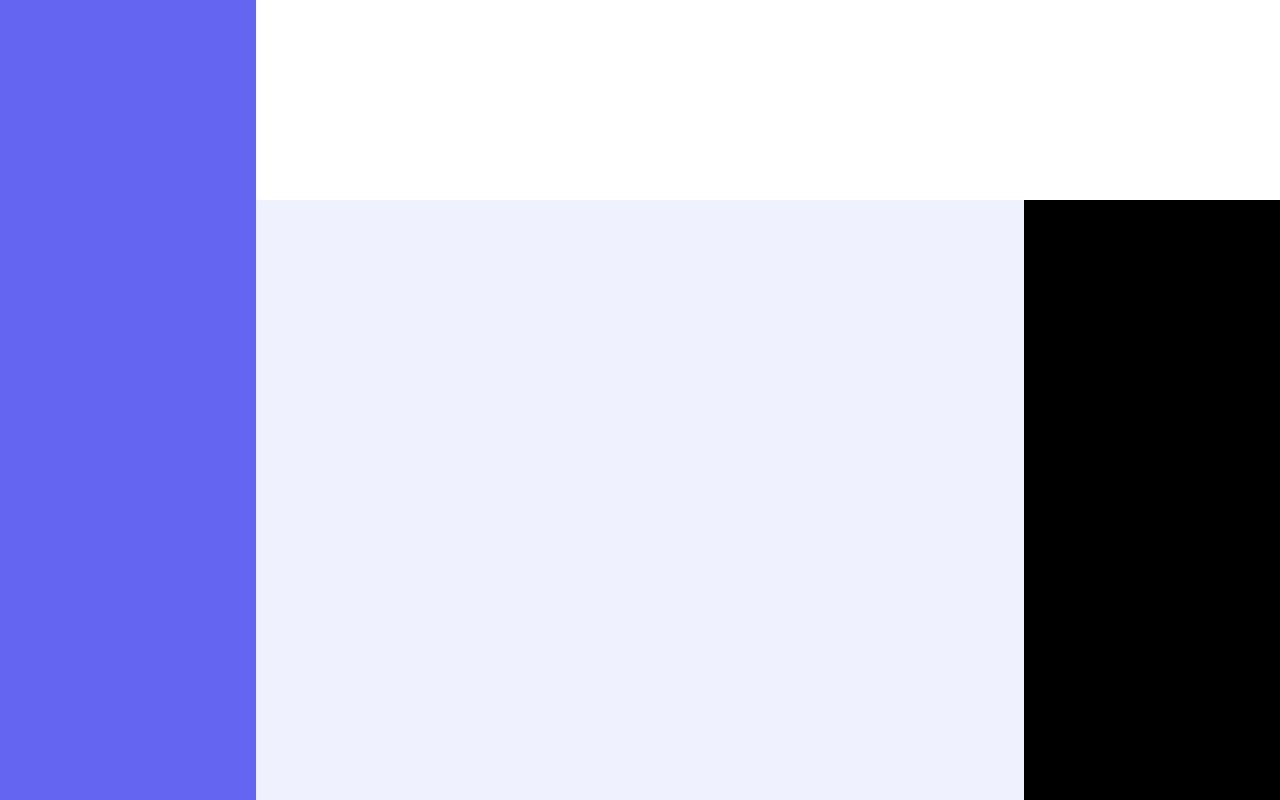
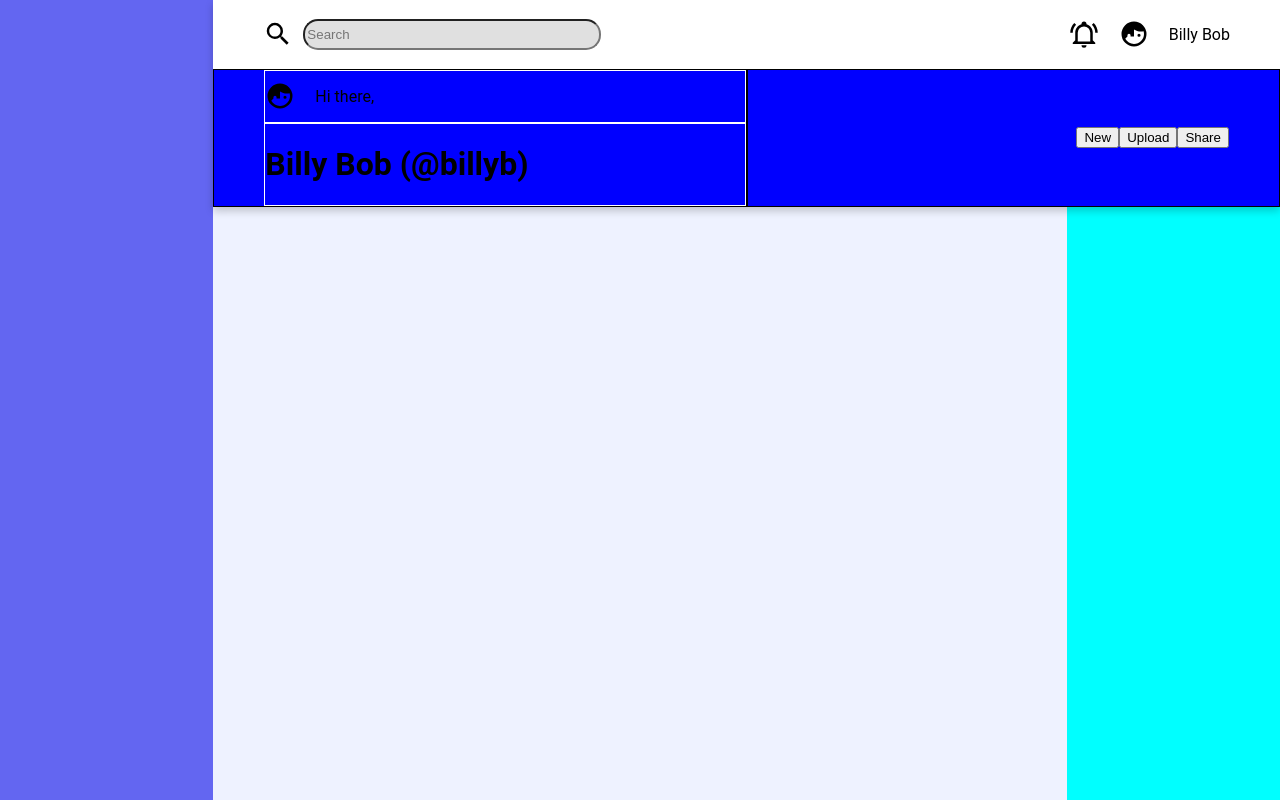
Before and after one commit to synsy/top-dashboard, a plain HTML site: page index.html in a window 1280 px wide. Drawn offline with Linux system fonts and the light colour scheme.

Commit message:
Updated index and style to include basic structure of header items.

```diff
--- a/index.html
+++ b/index.html
@@ -9,7 +9,33 @@
 <body>
     <div class="container">
         <div class="header">
-
+            <div class="header-top">
+                <div id="search">
+                    <img src="./search.svg" alt="search" class="search">
+                    <input type="text" class="search" placeholder="Search" id="search-bar">
+                </div>
+                <div id="profile">
+                    <img src="./notification.svg" alt="notification" class="profile">
+                    <img src="./profile.svg" alt="profile" class="profile">
+                    <p class="profile">Billy Bob</p>
+                </div>
+            </div>
+            <div class="header-bottom">
+                    <div id="header-greeting">
+                        <div id ="header-greeting-top">
+                            <img src="./profile.svg" alt="profile" id="greeting-profile">
+                            <p>Hi there,</p>
+                        </div>
+                        <div id="header-greeting-bottom">
+                            <h1>Billy Bob (@billyb)</h1>
+                        </div>
+                    </div>
+                    <div id="header-buttons">
+                        <button class="header-button">New</button>
+                        <button class="header-button">Upload</button>
+                        <button class="header-button">Share</button>
+                    </div>
+            </div>
         </div>
         <div class="navbar">
 
--- a/style.css
+++ b/style.css
@@ -5,40 +5,103 @@ body, html{
     background-color: #f4f4f4;
     box-sizing: border-box;
 }
-div{
-    background-color: #eef2ff;
-}
 .container{
     display: grid;
-    grid-template-columns: 1fr 3fr 1fr;
-    grid-template-rows: 1fr 2fr 1fr;
+    grid-template-columns: 1fr 4fr 1fr;
+    grid-template-rows: 1fr 4fr;
     height: 100vh;
 }
 
 .header{
     display: grid;
-    grid-template-columns: 2fr 1fr;
-    grid-template-rows: 1fr 1fr;
+    grid-template-rows: 1fr 2fr;
     grid-column: 2 / 4;
     grid-row: 1 / 2;
     background-color: white;
+    z-index: 100;
+    box-shadow: 0 4px 8px rgba(0, 0, 0, 0.2);
 }
+.header img{
+    height: 30px;
+    width: 30px;
+}
+.header-top{
+    display: flex;
+    align-items:center;
+}
+#search{
+    flex: 1;
+    display: flex;
+    align-items: center;
+    padding-left: 50px;
+}
+#search img{
+    padding-right: 10px;
+}
+#profile{
+    flex: 1;
+    display: flex;
+    align-items: center;
+    justify-content: flex-end;
+    padding-right: 50px;
+}
+#profile img, p{
+    padding-left: 20px;
+}
+#search-bar{
+    border-radius: 15px;
+    width: 60%;
+    height: 25px;
+    background-color: #e0e0e0;
+    color: black;
+}
+.header-bottom{
+    background-color: blue;
+    display: flex;
+}
+#header-greeting{
+    flex: 1;
+    display: flex;
+    padding-left: 50px;
+    border: 1px solid black;
+    flex-direction: column;
+}
+#header-greeting-top{
+    display: flex;
+    flex: 1;
+    border: 1px solid white;
+    align-items: center;
+}
+#header-greeting-bottom{
+    display: flex;
+    flex: 1;
+    border: 1px solid white;
 
+}
+#header-buttons{
+    flex: 1;
+    display: flex;
+    align-items: center;
+    justify-content: flex-end;
+    padding-right: 50px;
+    border: 1px solid black;
+}
+/* Navbar Section */
 .navbar{
     display: grid;
     grid-column: 1 / 2;
-    grid-row: 1 / 4;
+    grid-row: 1 / 3;
     background-color: #6366f1;
 }
 .sidebar{
     display: grid;
     grid-column: 3 / 4;
-    grid-row: 2 / 4;
-    background-color: black;
+    grid-row: 2 / 3;
+    background-color: aqua;
 }
 .content{
     display: grid;
     grid-column: 2 / 3;
-    grid-row: 2 / 4;
+    grid-row: 2 / 3;
     background-color: #eef2ff;
 }
```
Also changed, not shown: notification.svg (added), profile.svg (added), search.svg (added).
